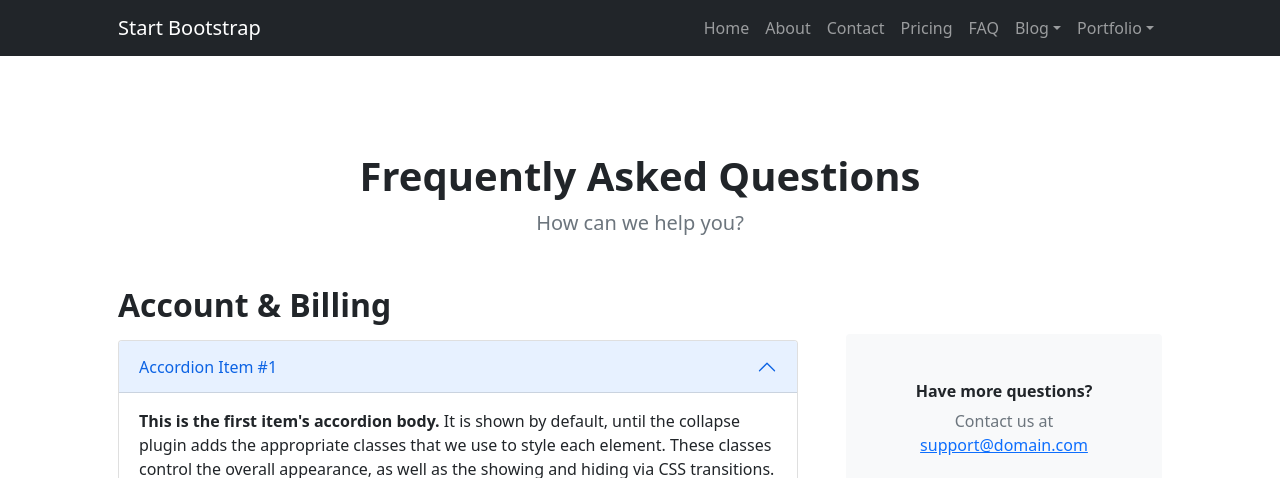
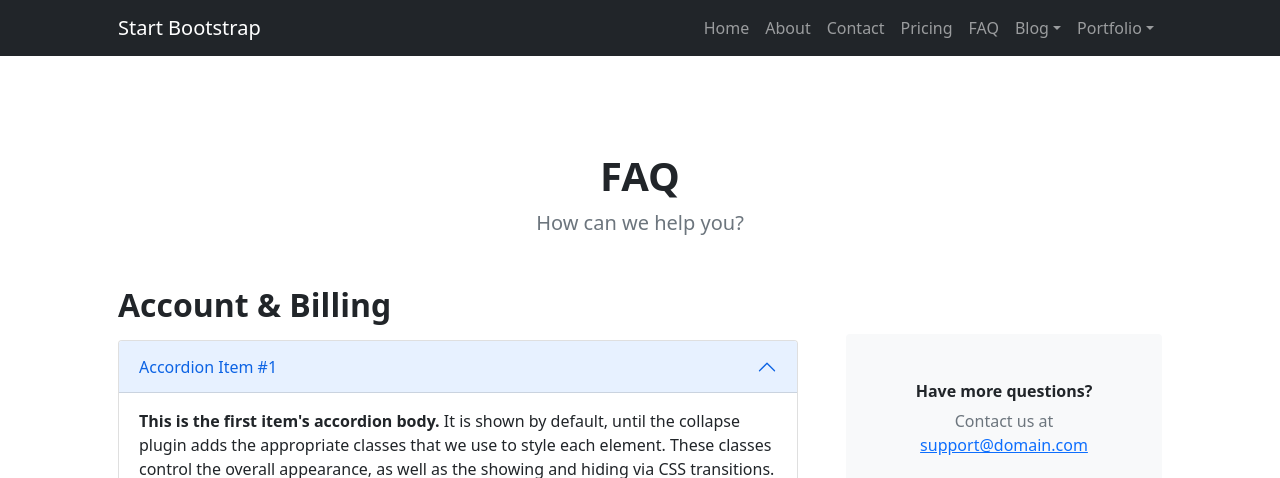
Before and after one commit to guitimliu/clut_git_advance2023, a plain HTML site: page faq.html in a window 1280 px wide. Shown: the top 478 px of the page. Drawn offline with nearby package versions, Linux system fonts and the light colour scheme.

Commit message:
update faq title

```diff
--- a/faq.html
+++ b/faq.html
@@ -49,7 +49,7 @@
             <section class="py-5">
                 <div class="container px-5 my-5">
                     <div class="text-center mb-5">
-                        <h1 class="fw-bolder">Frequently Asked Questions</h1>
+                        <h1 class="fw-bolder">FAQ</h1>
                         <p class="lead fw-normal text-muted mb-0">How can we help you?</p>
                     </div>
                     <div class="row gx-5">
```
